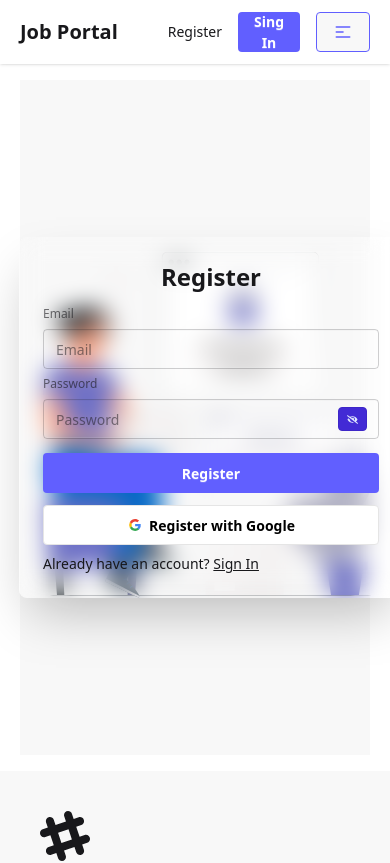
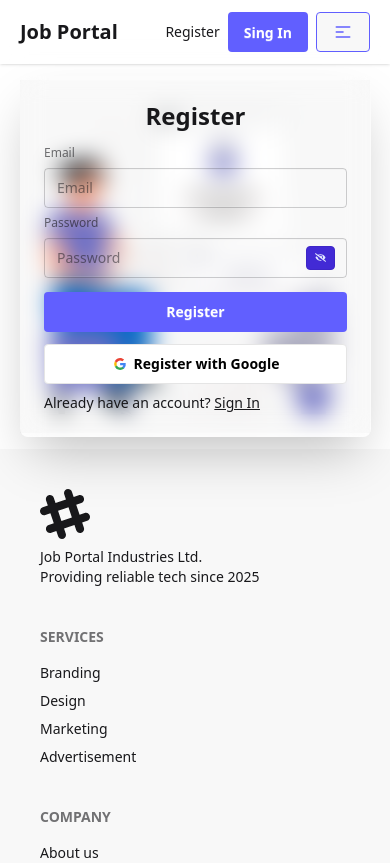
Before and after one commit to mahmud-reza-rafsun/job-portal-client, a React (Vite) app: page /register in a window 390 px wide. Shown: the top 863 px of the page. Built offline with nearby package versions, Linux system fonts and the light colour scheme; no server answers.

Commit message:
fix additonal responsive layout bugs

```diff
--- a/src/Authentication/Register.jsx
+++ b/src/Authentication/Register.jsx
@@ -39,12 +39,12 @@ const Register = () => {
             })
     }
     return (
-        <div className="hero bg-base-200 min-h-[80vh]">
+        <div className="hero bg-base-200 min-h-[40vh] lg:min-h-[80vh]">
             <div className="hero-content flex-col gap-12 lg:gap-52 lg:flex-row-reverse">
-                <div className="text-center lg:text-left w-[350px] lg:w-[450px]">
+                <div className="text-center lg:text-left w-[310px] lg:w-[450px]">
                     <Lottie animationData={RegisterAnimation} />
                 </div>
-                <div className="card absolute lg:relative backdrop-blur-md w-full max-w-sm shrink-0 shadow-2xl">
+                <div className="card absolute right-0 left-5 lg:relative backdrop-blur-md w-[90%] max-w-sm shrink-0 shadow-2xl">
                     <div className="card-body">
                         <h1 className="text-2xl lg:text-3xl text-center font-semibold">Register</h1>
                         <form onSubmit={handleRegister} className="fieldset">
--- a/src/Authentication/SignIn.jsx
+++ b/src/Authentication/SignIn.jsx
@@ -41,10 +41,10 @@ const SignIn = () => {
     return (
         <div className="hero bg-base-200 min-h-[80vh]">
             <div className="hero-content flex-col gap-12 lg:gap-52 lg:flex-row-reverse">
-                <div className="text-center lg:text-left w-[380px] lg:w-[525px]">
+                <div className="text-center lg:text-left w-[300px] lg:w-[525px]">
                     <Lottie animationData={SignInAnimation} />
                 </div>
-                <div className="card absolute lg:relative backdrop-blur-md w-full max-w-sm shrink-0 shadow-2xl">
+                <div className="card absolute right-0 left-5 lg:relative backdrop-blur-md w-[90%] max-w-sm shrink-0 shadow-2xl">
                     <div className="card-body">
                         <h1 className="text-2xl lg:text-3xl text-center font-semibold">Sign in</h1>
                         <form onSubmit={handleSignIn} className="fieldset">
--- a/src/Pages/Shared/Navbar.jsx
+++ b/src/Pages/Shared/Navbar.jsx
@@ -26,7 +26,7 @@ const Navbar = () => {
     return (
         <div className="shadow-sm sticky top-0 z-50 backdrop-blur-md px-3 lg:px-0">
             <div className="navbar max-w-6xl mx-auto">
-                <div className="navbar-start">
+                <div className="navbar-start flex-1/4">
                     <Link className="font-bold cursor-pointer text-xl lg:text-2xl">Job Portal</Link>
                 </div>
                 <div className="navbar-center hidden lg:flex">
@@ -34,8 +34,8 @@ const Navbar = () => {
                         {links}
                     </ul>
                 </div>
-                <div className="navbar-end gap-4">
-                    <div className="flex items-center gap-4">
+                <div className="navbar-end flex-3/5 gap-2 lg:gap-4">
+                    <div className="flex items-center gap-2 lg:gap-4">
                         {
                             users ?
                                 <>
--- a/src/components/BrowseByCategory.jsx
+++ b/src/components/BrowseByCategory.jsx
@@ -5,7 +5,7 @@ const BrowseByCategory = () => {
                 <h2 className="font-semibold text-2xl lg:text-3xl">Browse by category</h2>
                 <p className="pt-3 text-gray-500">Find the job that’s perfect for you. about 800+ new jobs everyday</p>
             </div>
-            <div className="grid grid-cols-2 md:grid-cols-3 lg:grid-cols-5 gap-4">
+            <div className="grid grid-cols-1 md:grid-cols-3 lg:grid-cols-5 gap-4">
                 <div className="border border-gray-200 p-3 rounded-xl flex gap-5 hover:shadow-lg shadow-indigo-200 duration-300">
                     <div>
                         <img src="https://jobbox-html-frontend.vercel.app/assets/imgs/page/homepage1/content.svg" alt="" />
```
